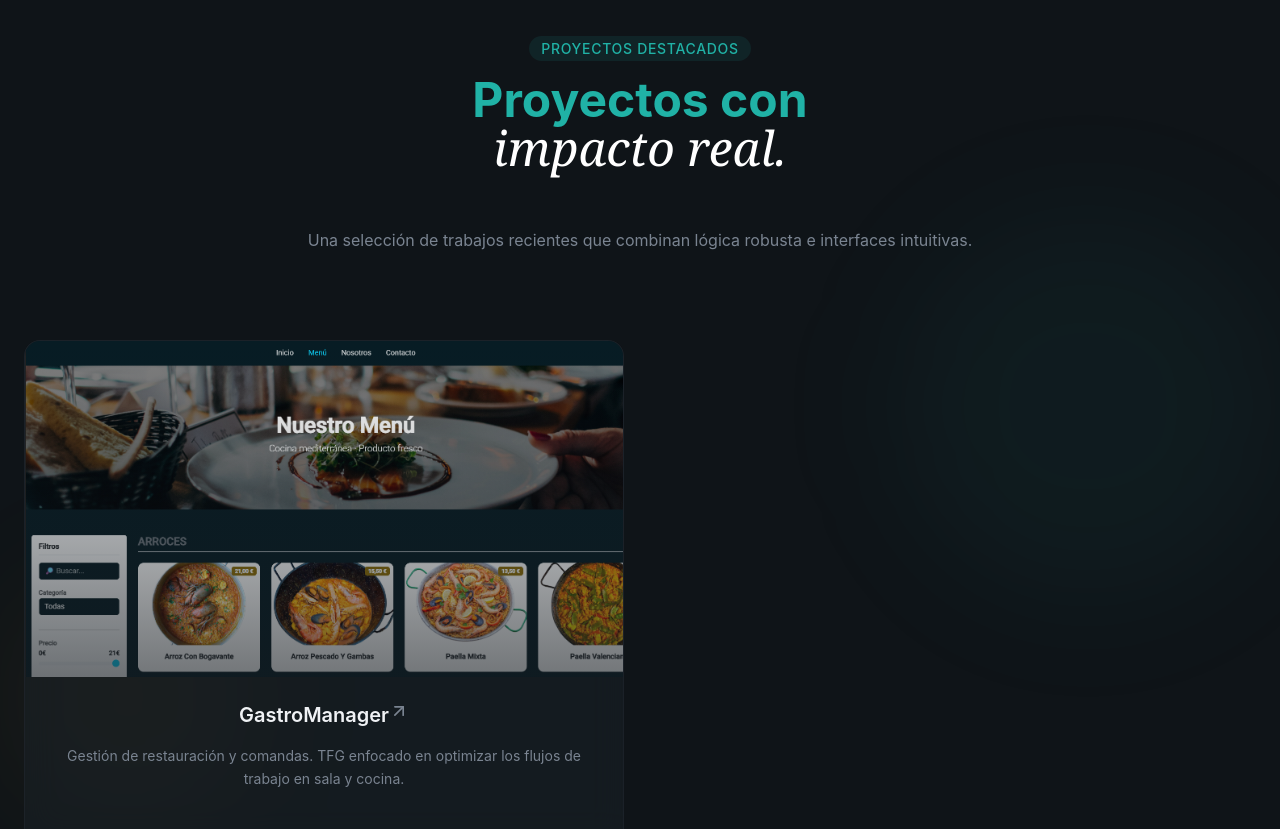
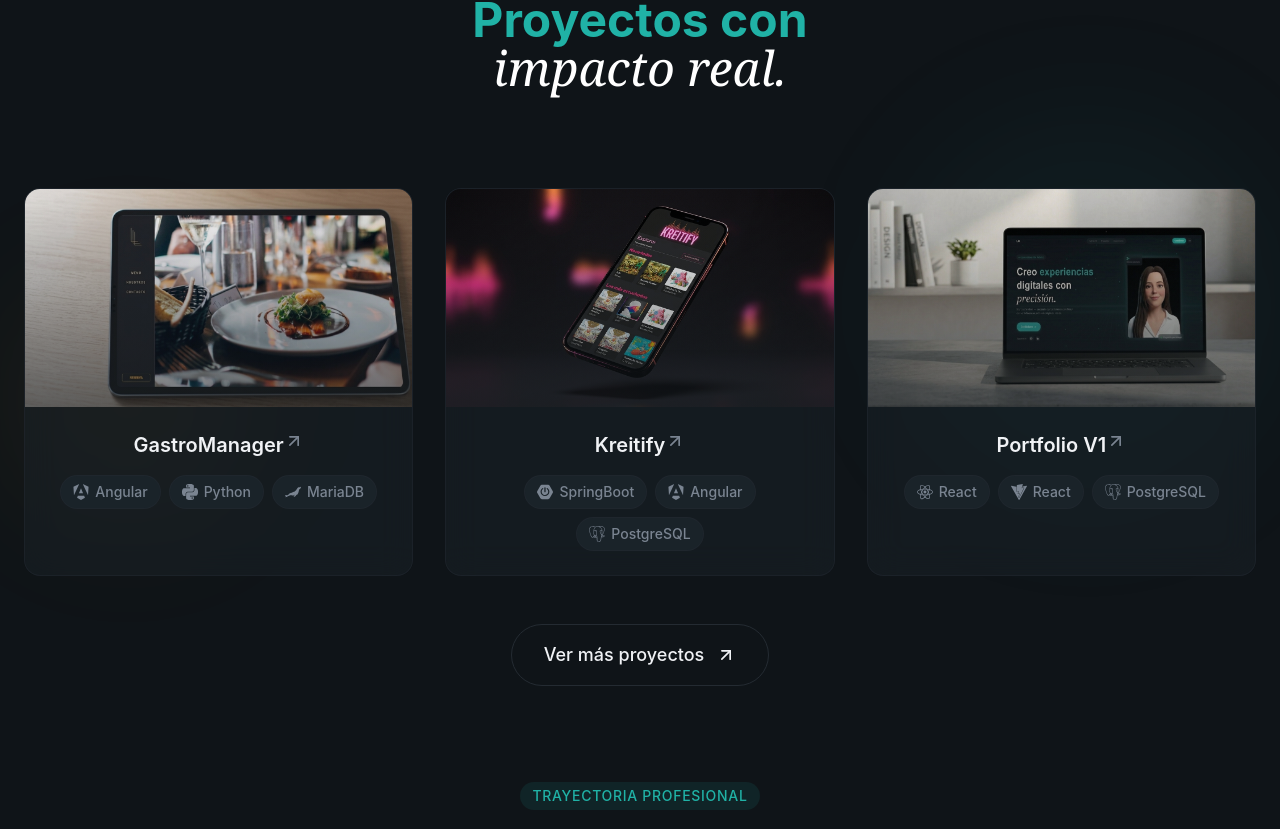
Before and after one commit to LauraAlbertDev/portfolio, a React (Vite) app: page / in a window 1280 px wide. Shown: the part 1958-2787 px from the top of the page. Built offline with nearby package versions, Linux system fonts and the light colour scheme.

Commit message:
fix: Modify texts and styles

```diff
--- a/package.json
+++ b/package.json
@@ -16,6 +16,7 @@
     "lucide-react": "^1.17.0",
     "react": "^19.2.6",
     "react-dom": "^19.2.6",
+    "react-icons": "^5.7.0",
     "tailwindcss": "^4.3.0"
   },
   "devDependencies": {
--- a/src/components/AnimatedBorderButton.jsx
+++ b/src/components/AnimatedBorderButton.jsx
@@ -1,5 +1,3 @@
-import { Download } from "lucide-react";
-
 export const AnimatedBorderButton = ({ children }) => {
   return (
     <button
--- a/src/components/hero/ProfileCard.jsx
+++ b/src/components/hero/ProfileCard.jsx
@@ -1,4 +1,4 @@
-import perfilLaura from "@/assets/Avatar-portfolio.jpg";
+import perfilLaura from "/Avatar-portfolio.jpg";
 
 export const ProfileCard = ({ availableText, yearsExpText }) => (
     <div className="relative animate-fade-in animate-delay-500">
--- a/src/components/hero/hero.constants.jsx
+++ b/src/components/hero/hero.constants.jsx
@@ -1,6 +1,7 @@
 export const SKILLS = [
     "Angular", "Git", "PHP", "Python", "Javascript",
-    "Java", "HTML", "CSS", "MongoDB", "SQL", "Typescript", "Ionic"
+    "Java", "HTML", "CSS", "MongoDB", "SQL", "Typescript", "Ionic",
+    "React"
 ];
 
 export const SOCIAL_LINKS = [
--- /dev/null
+++ b/src/components/project/ProjectCard.jsx
@@ -0,0 +1,55 @@
+import { ArrowUpRight } from "lucide-react";
+
+export const ProjectCard = ({ project, idx, viewCode }) => {
+  return (
+    <div
+      className="group glass rounded-2xl overflow-hidden animate-fade-in md:row-span-1"
+      style={{ transitionDelay: `${(idx + 1) * 100}ms` }}
+    >
+      <div className="relative overflow-hidden aspect-video">
+        <img
+          src={project.image}
+          alt={project.title}
+          className="w-full h-full object-cover object-left transition-transform duration-700 group-hover:scale-110"
+        />
+        <div className="absolute inset-0 bg-gradient-to-t from-card via-card/50 to-transparent opacity-60" />
+
+        <div className="absolute inset-0 flex items-center justify-center opacity-0 group-hover:opacity-100 transition-opacity duration-300 bg-background/40 backdrop-blur-xs">
+          <a
+            href={project.github}
+            target="_blank"
+            rel="noopener noreferrer"
+            className="flex items-center gap-2 px-5 py-2.5 rounded-full glass hover:bg-primary hover:text-primary-foreground font-medium text-sm transition-all transform translate-y-2 group-hover:translate-y-0 duration-300"
+          >
+            <span>{viewCode}</span>
+            <ArrowUpRight className="w-4 h-4" />
+          </a>
+        </div>
+      </div>
+
+      <div className="p-6 space-y-4 flex flex-col items-center text-center">
+        <div className="flex items-start justify-center w-full">
+          <h3 className="text-xl font-semibold group-hover:text-primary transition-colors">
+            {project.title}
+          </h3>
+          <ArrowUpRight className="w-5 h-5 text-muted-foreground group-hover:text-primary group-hover:translate-x-1 group-hover:-translate-y-1 transition-all" />
+        </div>
+
+        <div className="flex flex-wrap justify-center gap-2">
+          {project.tags.map((tag, tagIdx) => {
+            const Icon = tag.icon;
+            return (
+              <span
+                key={tagIdx}
+                className="flex items-center gap-1.5 px-3 py-1.5 rounded-full bg-surface text-sm font-medium border border-border/50 text-muted-foreground hover:border-primary/50 hover:text-primary transition-all duration-300"
+              >
+                {Icon && <Icon className="w-4 h-4" />}
+                <span>{tag.name}</span>
+              </span>
+            );
+          })}
+        </div>
+      </div>
+    </div>
+  );
+};
--- /dev/null
+++ b/src/components/project/technologies.constants.js
@@ -0,0 +1,31 @@
+import { SiAngular, SiPython, SiMariadb, SiSpringboot, SiPostgresql, SiReact, SiVite } from "react-icons/si";
+export const TECHNOLOGIES = {
+  ANGULAR: { name: "Angular", icon: SiAngular },
+  PYTHON: { name: "Python", icon: SiPython },
+  MARIADB: { name: "MariaDB", icon: SiMariadb },
+  SPRING_BOOT: { name: "SpringBoot", icon: SiSpringboot },
+  POSTGRESQL: { name: "PostgreSQL", icon: SiPostgresql },
+  REACT: { name: "React", icon: SiReact },
+  VITE: { name: "React", icon: SiVite }
+};
+
+export const projectMeta = [
+  {
+    image: "/gastromanager.jpg",
+    tags: [TECHNOLOGIES.ANGULAR, TECHNOLOGIES.PYTHON, TECHNOLOGIES.MARIADB],
+    link: "#",
+    github: "https://github.com/LauraAlbertDev/restaurante-tfg",
+  },
+  {
+    image: "/kreitify-app.jpg",
+    tags: [TECHNOLOGIES.SPRING_BOOT, TECHNOLOGIES.ANGULAR, TECHNOLOGIES.POSTGRESQL],
+    link: "#",
+    github: "https://github.com/LauraAlbertDev/kreitefy-app",
+  },
+  {
+    image: "/portfolio.jpg",
+    tags: [TECHNOLOGIES.REACT, TECHNOLOGIES.VITE, TECHNOLOGIES.POSTGRESQL],
+    link: "#",
+    github: "https://github.com/LauraAlbertDev/portfolio",
+  },
+];
--- a/src/i18n/locales/en.json
+++ b/src/i18n/locales/en.json
@@ -55,11 +55,11 @@
     "titleItalic": "real impact.",
     "description": "A selection of recent work combining robust logic with intuitive interfaces.",
     "viewMore": "View more projects",
+    "viewCode": "View code",
     "items": [
-      {
-        "title": "GastroManager",
-        "description": "Restaurant and order management. Final degree project focused on optimizing dining and kitchen workflows."
-      }
+      { "title": "GastroManager" },
+      { "title": "Kreitify" },
+      { "title": "Portfolio V1" }
     ]
   },
   "experience": {
--- a/src/i18n/locales/es.json
+++ b/src/i18n/locales/es.json
@@ -55,11 +55,11 @@
     "titleItalic": "impacto real.",
     "description": "Una selección de trabajos recientes que combinan lógica robusta e interfaces intuitivas.",
     "viewMore": "Ver más proyectos",
+    "viewCode": "Ver código",
     "items": [
-      {
-        "title": "GastroManager",
-        "description": "Gestión de restauración y comandas. TFG enfocado en optimizar los flujos de trabajo en sala y cocina."
-      }
+      { "title": "GastroManager" },
+      { "title": "Kreitify" },
+      { "title": "Portfolio V1" }
     ]
   },
   "experience": {
--- a/src/sections/Experience.jsx
+++ b/src/sections/Experience.jsx
@@ -14,7 +14,7 @@ export const Experience = () => {
     }));
 
     return (
-        <section id="experience" className="py-32 relative overflow-hidden">
+        <section id="experience" className="py-12 relative overflow-hidden">
             <div className="absolute top-1/2 left-1/4 w-96 h-96 bg-primary/5 rounded-full blur-3xl -translate-y-1/2 pointer-events-none" />
 
             <div className="container mx-auto px-6 relative z-10">
--- a/src/sections/Projects.jsx
+++ b/src/sections/Projects.jsx
@@ -1,15 +1,8 @@
 import { ArrowUpRight } from "lucide-react";
 import { AnimatedBorderButton } from "@/components/AnimatedBorderButton.jsx";
 import { useTranslation } from "../i18n/LanguageContext";
-
-const projectMeta = [
-    {
-        image: "/gastro_manager.png",
-        tags: ["Angular", "Python", "MariaDB"],
-        link: "#",
-        github: "https://github.com/LauraAlbertDev/restaurante-tfg",
-    }
-];
+import { projectMeta } from "@/components/project/technologies.constants";
+import { ProjectCard } from "@/components/project/ProjectCard";
 
 export const Projects = () => {
   const { t } = useTranslation();
@@ -18,80 +11,44 @@ export const Projects = () => {
   const projects = projectMeta.map((meta, idx) => ({
     ...meta,
     title: projectItems[idx]?.title ?? "",
-        description: projectItems[idx]?.description ?? "",
   }));
 
   return (
-        <section id="projects" className="py-32 relative overflow-hidden">
-            <div className="absolute top-1/4 right-0 w-96 h-96 bg-primary/5 rounded-full blur-3xl"/>
-            <div className="absolute bottom-1/4 left-0 w-64 h-64 bg-highlight/5 rounded-full blur-3xl"/>
+    <section id="projects" className="py-12 relative overflow-hidden">
+      <div className="absolute top-1/4 right-0 w-96 h-96 bg-primary/5 rounded-full blur-3xl" />
+      <div className="absolute bottom-1/4 left-0 w-64 h-64 bg-highlight/5 rounded-full blur-3xl" />
 
       <div className="container mx-auto px-6 relative z-10">
         <div className="text-center mx-auto max-w-3xl mb-16">
           <span className="text-primary text-sm font-medium tracking-wider uppercase bg-primary/10 px-3 py-1 rounded-full">
             {t("projects.badge")}
           </span>
-                    <h2 className="text-4xl md:text-5xl font-bold mt-4 mb-6 animate-fade-in animate-delay-100 text-secondary-foreground min-h-[7rem] md:min-h-[8rem]">
+          <h2 className="text-4xl md:text-5xl font-bold mt-4 mb-6 animate-fade-in animate-delay-100 text-secondary-foreground min-h-28 md:min-h-32">
             {t("projects.title")}
             <br />
             <span className="font-serif italic font-normal text-white">
               {t("projects.titleItalic")}
             </span>
           </h2>
-                    <p className="text-muted-foreground animate-fade-in animate-delay-200 min-h-[3.5rem] md:min-h-[3rem]">
-                        {t("projects.description")}
-                    </p>
+
         </div>
 
-                <div className="grid md:grid-cols-2 gap-8">
+        <div className="grid md:grid-cols-3 gap-8">
           {projects.map((project, idx) => (
-                        <div
-                            key={idx}
-                            className="group glass rounded-2xl overflow-hidden animate-fade-in md:row-span-1"
-                            style={{ transitionDelay: `${(idx + 1) * 100}ms` }}
-                        >
-                            <div className="relative overflow-hidden aspect-video">
-                                <img
-                                    src={project.image}
-                                    alt={project.title}
-                                    className="w-full h-full object-cover object-left transition-transform duration-700 group-hover:scale-110"
-                                />
-                                <div className="absolute inset-0 bg-gradient-to-t from-card via-card/50 to-transparent opacity-60"/>
-
-                                <div className="absolute inset-0 flex items-center justify-center gap-4 opacity-0 group-hover:opacity-100 transition-opacity duration-300">
-                                    <a href={project.github} className="p-3 rounded-full glass hover:bg-primary hover:text-primary-foreground transition-all">
-                                        <ArrowUpRight className="w-5 h-5"/>
-                                    </a>
-                                </div>
-                            </div>
-
-                            <div className="p-6 space-y-4 flex flex-col items-center text-center">
-                                <div className="flex items-start justify-between">
-                                    <h3 className="text-xl font-semibold group-hover:text-primary transition-colors">
-                                        {project.title}
-                                    </h3>
-                                    <ArrowUpRight className="w-5 h-5 text-muted-foreground group-hover:text-primary group-hover:translate-x-1 group-hover:-translate-y-1 transition-all"/>
-                                </div>
-                                <p className="text-muted-foreground text-sm leading-relaxed min-h-[4.5rem]">
-                                    {project.description}
-                                </p>
-                                <div className="flex flex-wrap gap-2">
-                                    {project.tags.map((tag, tagIdx) => (
-                                        <span key={tagIdx} className="px-4 py-1.5 rounded-full bg-surface text-sm font-medium border border-border/50 text-muted-foreground hover:border-primary/50 hover:text-primary transition-all duration-300">
-                                            {tag}
-                                        </span>
-                                    ))}
-                                </div>
-                            </div>
-                        </div>
+            <ProjectCard key={idx} project={project} idx={idx} viewCode={t("projects.viewCode")}/>
           ))}
         </div>
 
         <div className="mt-12 text-center animate-fade-in animate-delay-500">
-                    <a href="https://github.com/LauraAlbertDev" target="_blank" rel="noopener noreferrer" className="inline-block">
+          <a
+            href="https://github.com/LauraAlbertDev"
+            target="_blank"
+            rel="noopener noreferrer"
+            className="inline-block"
+          >
             <AnimatedBorderButton>
               {t("projects.viewMore")}
-                            <ArrowUpRight className="w-5 h-5 inline ml-1"/>
+              <ArrowUpRight className="w-5 h-5 inline ml-1" />
             </AnimatedBorderButton>
           </a>
         </div>
```
Also changed, not shown: src/sections/Contact.jsx (+3 -12 lines), 1 other file (tests, documents, lock files or other folders). Lines whose indentation alone changed are shown as unchanged.
